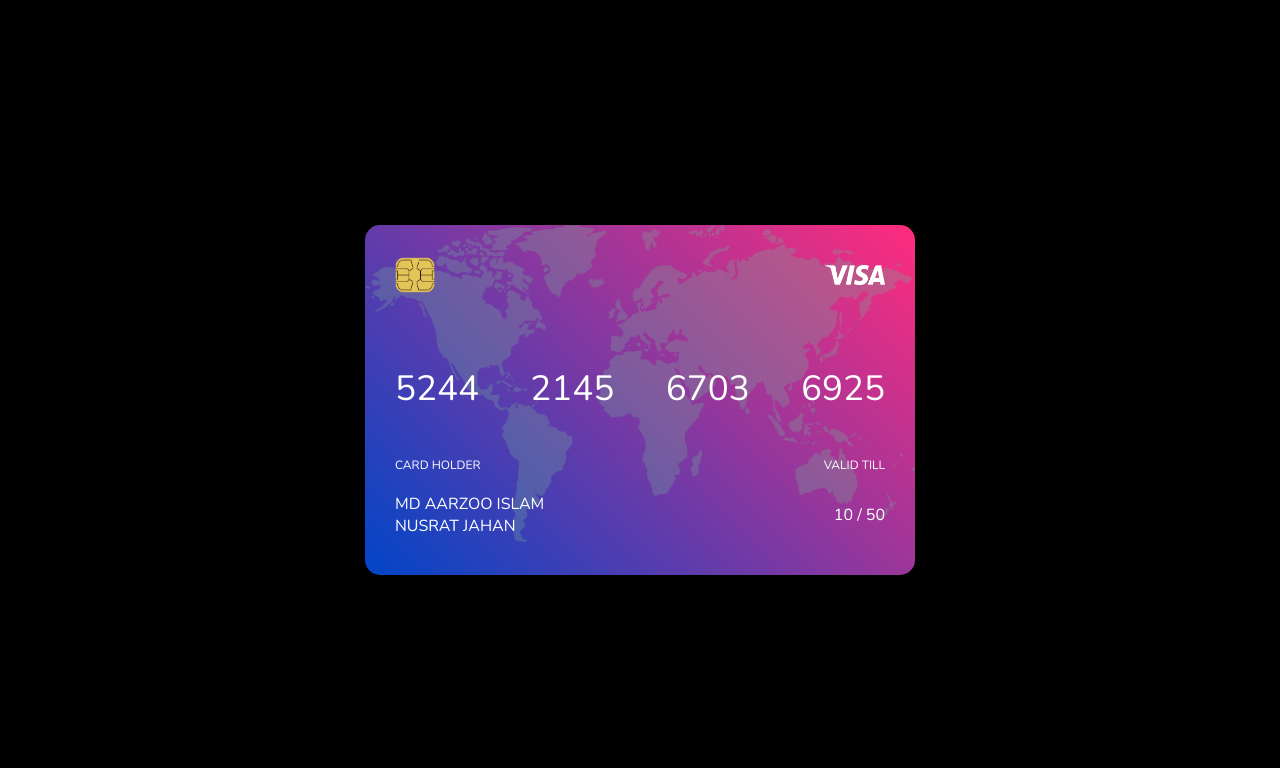
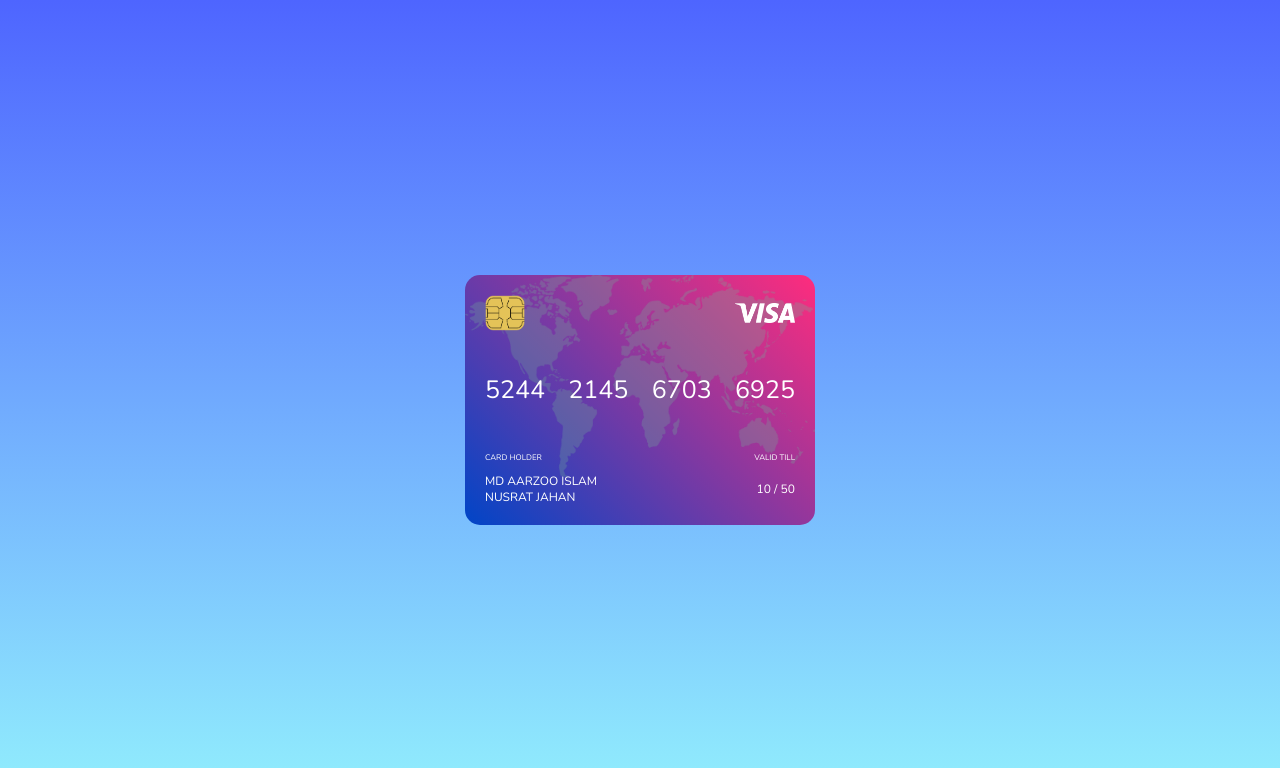
Before and after one commit to Aarzoo75/CreditCard.github.io, a plain HTML site: page index.html in a window 1280 px wide. Drawn offline with nearby package versions, Linux system fonts and the light colour scheme; a web font is replaced by a local one.

Commit message:
Update style.css

```diff
--- a/style.css
+++ b/style.css
@@ -1,4 +1,5 @@
 @import url('https://fonts.googleapis.com/css2?family=Nunito:ital,wght@0,200;0,300;0,400;0,500;0,600;0,700;0,800;0,900;1,200;1,300;1,400;1,500;1,600;1,700;1,800;1,900&display=swap');
+@import url('https://fonts.googleapis.com/css2?family=Edu+TAS+Beginner&display=swap');
 
 * {
     margin: 0;
@@ -10,14 +11,14 @@
 .container {
     min-height: 100vh;
     width: 100%;
-    background: #000;
+    background: linear-gradient(#4E65FF , #92EFFD);
     display: flex;
     align-items: center;
     justify-content: center;
 }
 .card {
-    width: 550px;
-    height: 350px;
+    width: 350px;
+    height: 250px;
     color: #fff;
     cursor: pointer;
     perspective: 1000px;
@@ -37,7 +38,7 @@
     position: absolute;
     top: 0;
     left: 0;
-    padding: 20px 30px;
+    padding: 10px 20px;
     border-radius: 15px;
     overflow: hidden;
     z-index: 1;
@@ -47,7 +48,7 @@
     display: flex;
     align-items: center;
     justify-content: space-between;
-    margin-top: 10px;
+    margin-top: 8px;
 }
 .map-img {
     width: 100%;
@@ -58,16 +59,16 @@
     z-index: -1;
 }
 .card-no {
-    font-size: 35px;
-    margin-top: 70px;
+    font-size: 25px;
+    margin-top: 40px;
 }
 .card-holder {
-    font-size: 12px;
+    font-size: 8px;
     margin-top: 45px;
 }
 .name {
-    font-size: 16px;
-    margin-top: 20px;
+    font-size: 12px;
+    margin-top: 10px;
 }
 .bar {
     background: #222;
@@ -90,15 +91,16 @@
 .card-cvv p {
     background: #fff;
     color: #000;
-    font-size: 22px;
+    font-size: 12px;
     padding: 10px 20px;
 }
 .card-text {
     margin-top: 30px;
-    font-size: 14px;
+    font-size: 12px;
 }
 .signature {
-    margin-top: 70px;
+    margin-top: 10px;
+    font-size: 10px;
 }
 .back {
     transform: rotateY(180deg);
@@ -106,3 +108,6 @@
 .card:hover .card-inner {
     transform: rotateY(-180deg);
 }
+.sig {
+    font-family: 'Edu TAS Beginner', cursive;
+}
```
